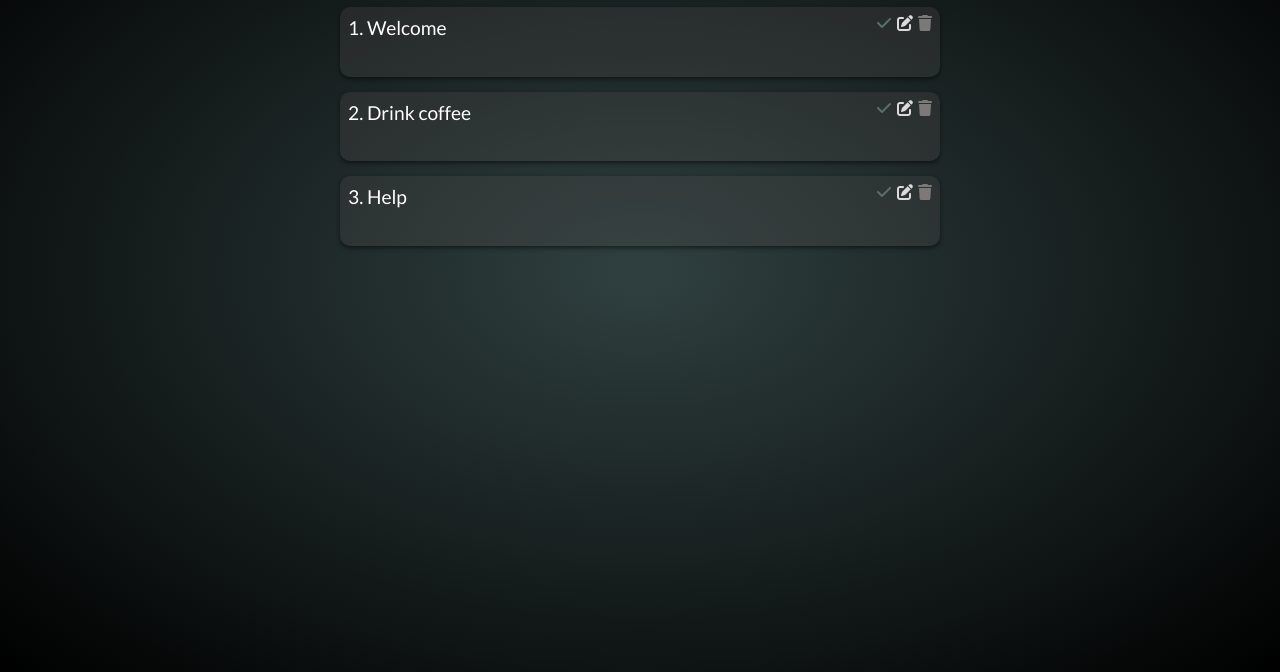
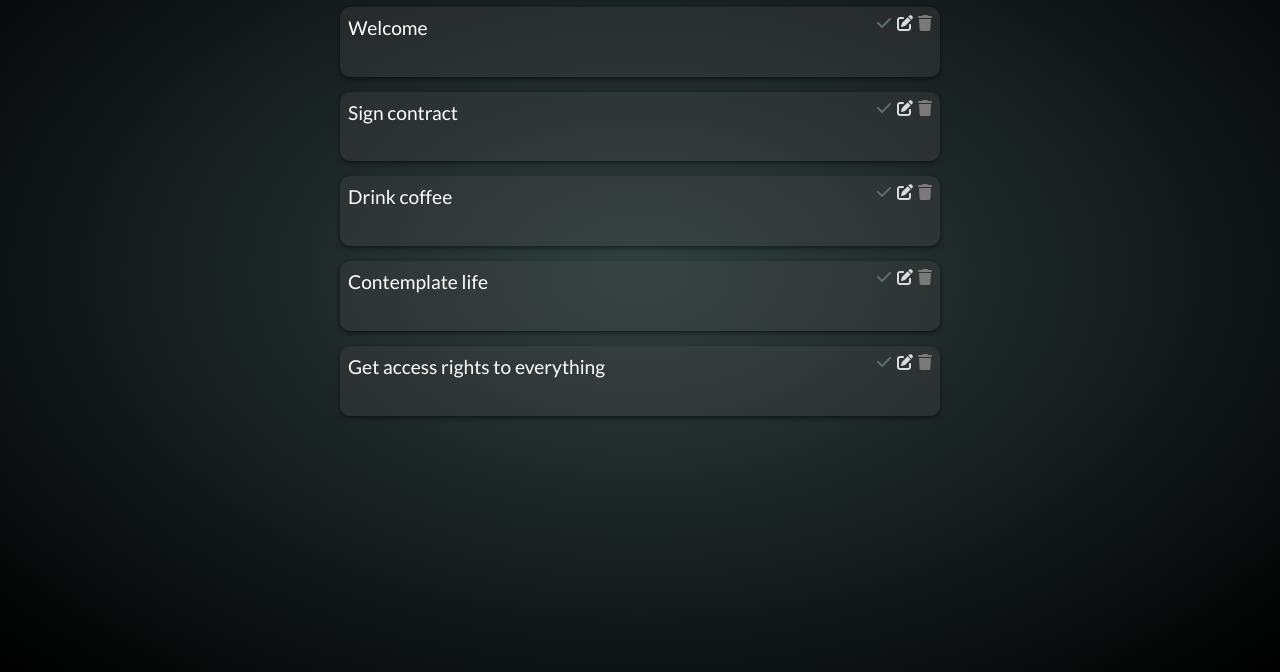
Before and after one commit to BanyaszJ/PersonalChecklist, a plain HTML site: page index.html in a window 1280 px wide. Shown: the part 128-800 px from the top of the page. Drawn offline with Linux system fonts and the light colour scheme.

Commit message:
strarting to lose my mind

```diff
--- a/index.html
+++ b/index.html
@@ -28,6 +28,7 @@
   </main>
 
   <script src="script.js"></script>
+  <script src="data.js"></script>
 
 </body>
 
--- a/script.js
+++ b/script.js
@@ -1,8 +1,13 @@
+var defaults = [
+  "Welcome",
+  "Sign contract",
+  "Drink coffee",
+  "Contemplate life",
+  "Get access rights to everything"]
+
 const itemsArray = localStorage.getItem('items') ? JSON.parse(localStorage.getItem('items')) : [];
 const colorsArray = localStorage.getItem('colors') ? JSON.parse(localStorage.getItem('colors')) : [];
-// const firstDayOnTheJob = localStorage.getItem('isFirstDay') ? JSON.parse(localStorage.getItem('isFirstDay')) : [];
 var firstDayOnTheJob = localStorage.getItem("first_time");
-const defaults = ["1. Welcome", "2. Drink coffee", "3. Help"]
 
 if(!firstDayOnTheJob) {
     localStorage.setItem("first_time","1");
@@ -21,10 +26,9 @@ document.querySelector("#new_item").addEventListener("keypress", (add) => {
   }
 })
 
+
 function initialize_itemsArray(){
 
-  // var fs = require("fs");
-  // var text = fs.readFileSync("./default.txt");
   // var textByLine = text.split(";;;")
   for(let i=0; i<defaults.length; i++){
 
```
